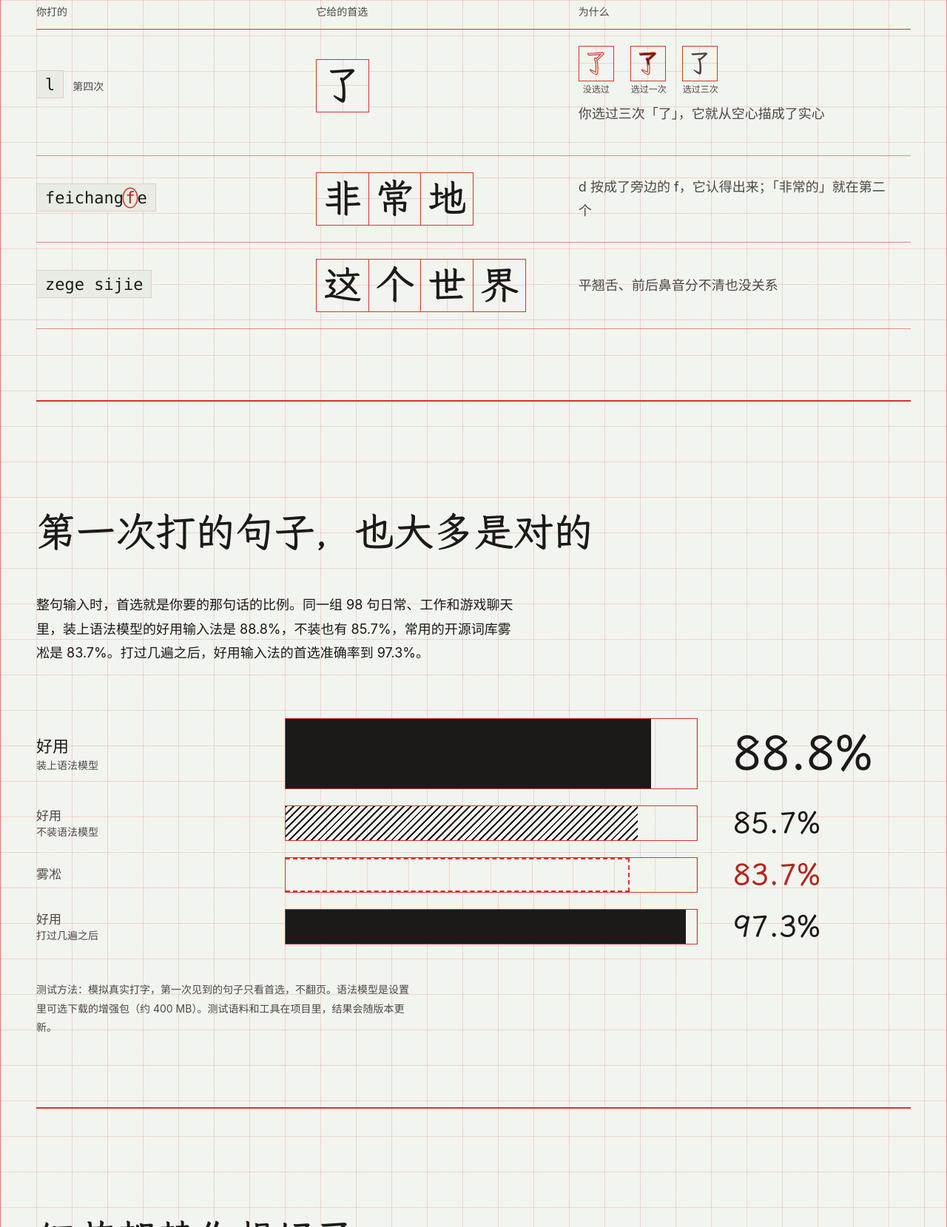
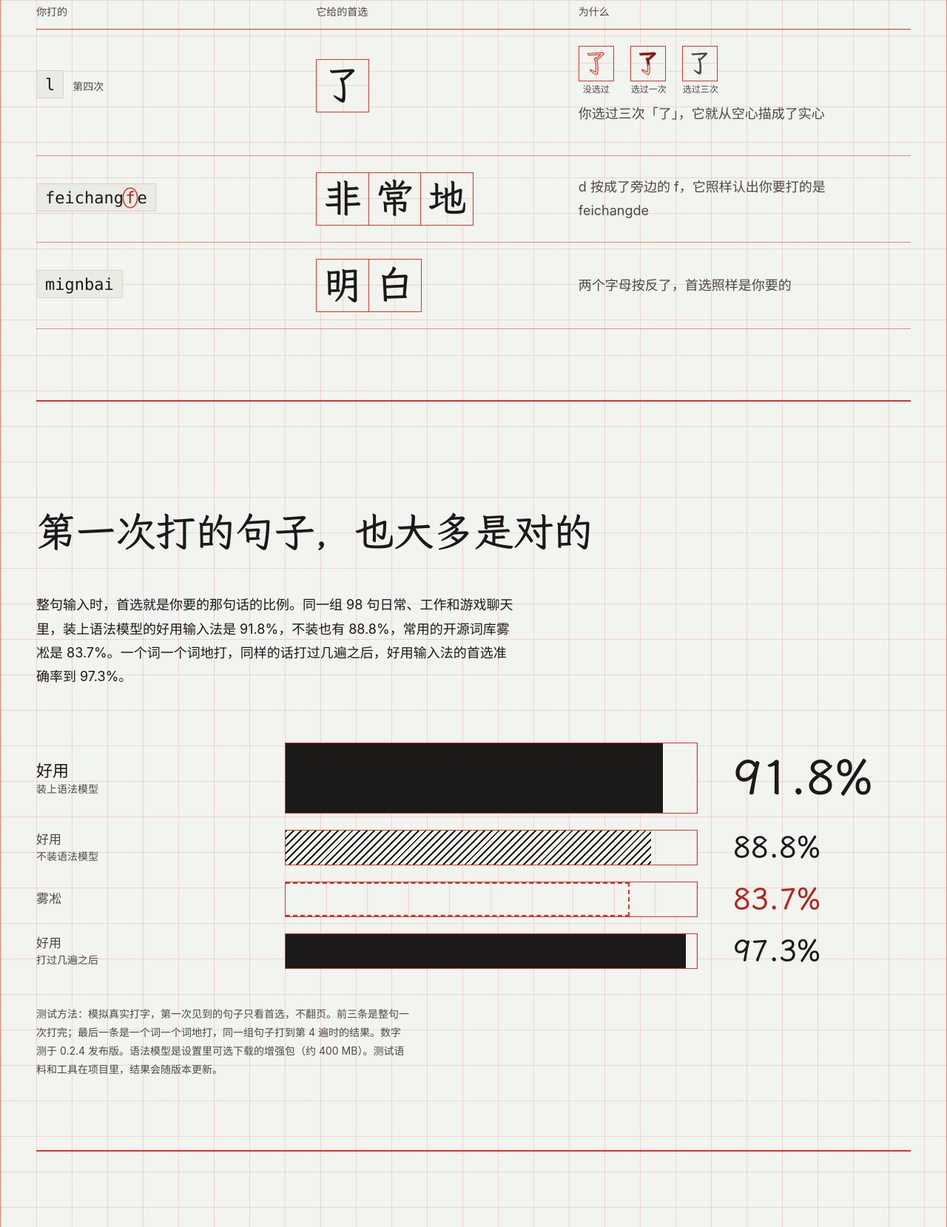
Before and after one commit to yihuashub/haoyong-releases, a plain HTML site: page docs/index.html in a window 1280 px wide. Shown: the part 3120-4779 px from the top of the page at 74% size. Drawn offline with Linux system fonts and the light colour scheme.

Commit message:
官网：更新 pinyin.haoyong.app
Co-Authored-By: Claude Opus 5.5 <noreply@anthropic.com>

```diff
--- a/docs/index.html
+++ b/docs/index.html
@@ -4,7 +4,7 @@
 <meta charset="utf-8">
 <meta name="viewport" content="width=device-width, initial-scale=1">
 <title>好用输入法：注重隐私，还更懂你的 Mac 拼音输入法</title>
-<meta name="description" content="Mac 上的免费拼音输入法。你打的字只留在本机；会学你的选择和上下文，打错也能纠正。装上语法模型后整句首选准确率 88.8%。">
+<meta name="description" content="Mac 上的免费拼音输入法。你打的字只留在本机；会学你的选择和上下文，打错也能纠正。装上语法模型后整句首选准确率 91.8%。">
 <meta property="og:title" content="好用输入法：注重隐私，还更懂你的输入法">
 <meta property="og:description" content="Mac 上的免费拼音输入法。你打的字只留在本机，打得越多，首选越准。">
 <meta property="og:type" content="website">
@@ -97,22 +97,22 @@
     <thead><tr><th scope="col">你打的</th><th scope="col">它给的首选</th><th scope="col">为什么</th></tr></thead>
     <tbody>
       <tr><td><kbd>l</kbd><small>第四次</small></td><td><span class="cells"><b>了</b></span></td><td><span class="cells steps small" aria-hidden="true"><b class="t"><span>了</span><i>没选过</i></b><b class="h"><span>了</span><i>选过一次</i></b><b>了<i>选过三次</i></b></span><span class="why">你选过三次「了」，它就从空心描成了实心</span></td></tr>
-      <tr><td><kbd>feichang<mark>f</mark>e</kbd></td><td><span class="cells"><b>非</b><b>常</b><b>地</b></span></td><td>d 按成了旁边的 f，它认得出来；「非常的」就在第二个</td></tr>
-      <tr><td><kbd>zege sijie</kbd></td><td><span class="cells"><b>这</b><b>个</b><b>世</b><b>界</b></span></td><td>平翘舌、前后鼻音分不清也没关系</td></tr>
+      <tr><td><kbd>feichang<mark>f</mark>e</kbd></td><td><span class="cells"><b>非</b><b>常</b><b>地</b></span></td><td>d 按成了旁边的 f，它照样认出你要打的是 feichangde</td></tr>
+      <tr><td><kbd>mignbai</kbd></td><td><span class="cells"><b>明</b><b>白</b></span></td><td>两个字母按反了，首选照样是你要的</td></tr>
     </tbody>
   </table>
 </section>
 
 <section class="sec accuracy" id="accuracy" aria-labelledby="acc-h">
   <h2 id="acc-h"><span class="cl">第一次打的句子，</span><span class="cl">也大多是对的</span></h2>
-  <p class="acc-lede">整句输入时，首选就是你要的那句话的比例。同一组 98 句日常、工作和游戏聊天里，装上语法模型的好用输入法是 88.8%，不装也有 85.7%，常用的开源词库雾凇是 83.7%。打过几遍之后，好用输入法的首选准确率到 97.3%。</p>
-  <div class="bars" role="img" aria-label="整句首选准确率：好用输入法装语法模型 88.8%，不装 85.7%，雾凇 83.7%，好用输入法打过几遍之后 97.3%">
-    <div class="bar main"><span class="who">好用<small>装上语法模型</small></span><span class="track"><span class="fill" style="--v:88.8"></span></span><span class="val">88.8%</span></div>
-    <div class="bar plain"><span class="who">好用<small>不装语法模型</small></span><span class="track"><span class="fill" style="--v:85.7"></span></span><span class="val">85.7%</span></div>
+  <p class="acc-lede">整句输入时，首选就是你要的那句话的比例。同一组 98 句日常、工作和游戏聊天里，装上语法模型的好用输入法是 91.8%，不装也有 88.8%，常用的开源词库雾凇是 83.7%。一个词一个词地打，同样的话打过几遍之后，好用输入法的首选准确率到 97.3%。</p>
+  <div class="bars" role="img" aria-label="整句首选准确率：好用输入法装语法模型 91.8%，不装 88.8%，雾凇 83.7%；按词输入、打过几遍之后 97.3%">
+    <div class="bar main"><span class="who">好用<small>装上语法模型</small></span><span class="track"><span class="fill" style="--v:91.8"></span></span><span class="val">91.8%</span></div>
+    <div class="bar plain"><span class="who">好用<small>不装语法模型</small></span><span class="track"><span class="fill" style="--v:88.8"></span></span><span class="val">88.8%</span></div>
     <div class="bar other"><span class="who">雾凇</span><span class="track"><span class="fill" style="--v:83.7"></span></span><span class="val">83.7%</span></div>
     <div class="bar learned"><span class="who">好用<small>打过几遍之后</small></span><span class="track"><span class="fill" style="--v:97.3"></span></span><span class="val">97.3%</span></div>
   </div>
-  <p class="foot">测试方法：模拟真实打字，第一次见到的句子只看首选，不翻页。语法模型是设置里可选下载的增强包（约 400 MB）。测试语料和工具在项目里，结果会随版本更新。</p>
+  <p class="foot">测试方法：模拟真实打字，第一次见到的句子只看首选，不翻页。前三条是整句一次打完；最后一条是一个词一个词地打，同一组句子打到第 4 遍时的结果。数字测于 0.2.4 发布版。语法模型是设置里可选下载的增强包（约 400 MB）。测试语料和工具在项目里，结果会随版本更新。</p>
 </section>
 
 <section class="sec features" id="features" aria-labelledby="feat-h">
```
Also changed, not shown: docs/fonts/wenkai-site.woff2.
